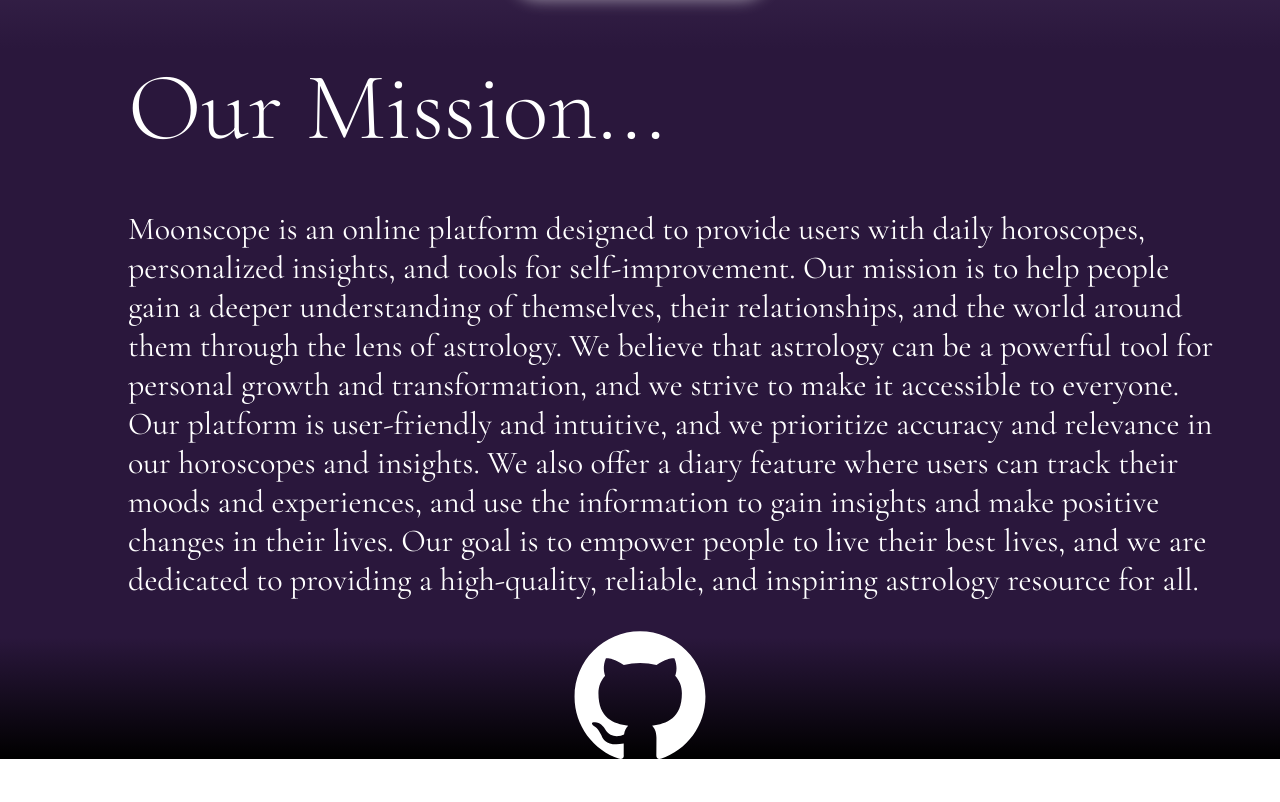
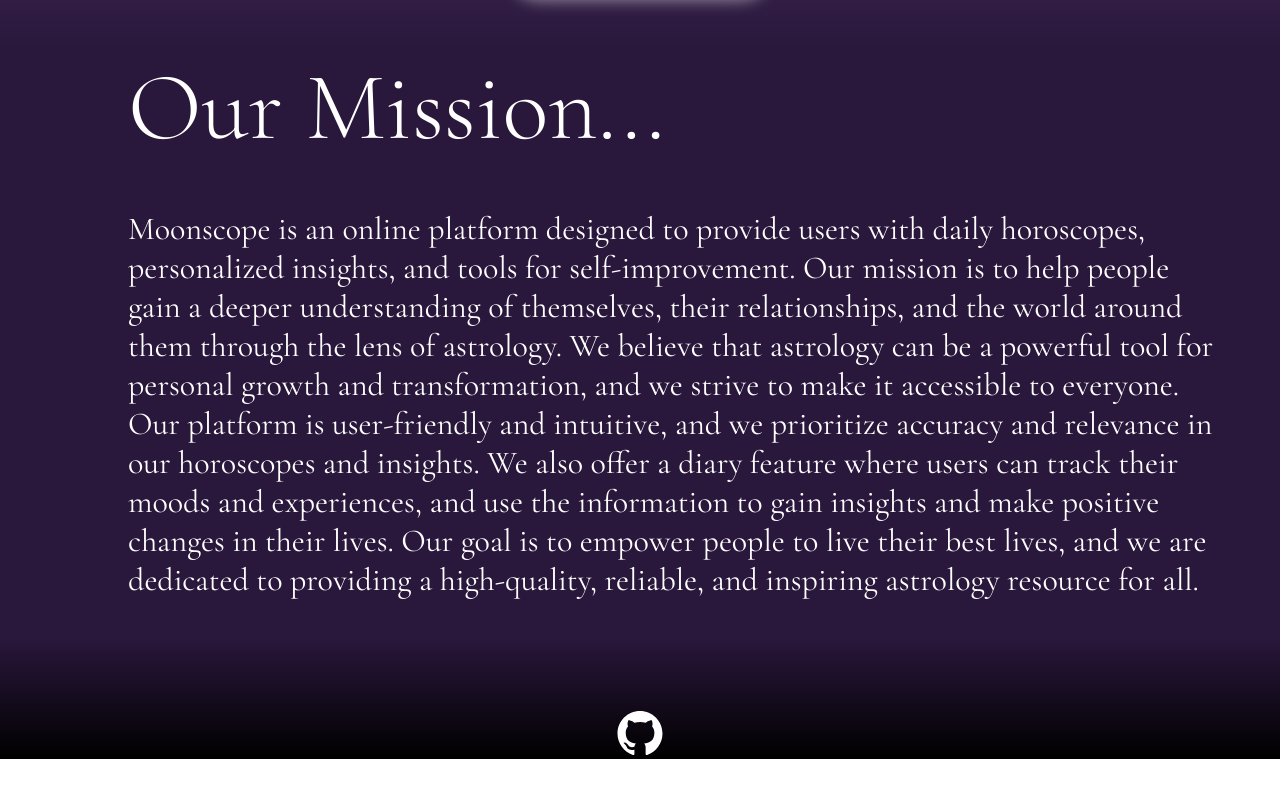
Before and after one commit to cereriss/Moonscope, a website: page Moonscope/public/index.html in a window 1280 px wide. Shown: the part 751-1553 px from the top of the page. After the commit the page ends 1510 px from the top, so only its background shows below. Drawn offline with nearby package versions, Linux system fonts and the light colour scheme.

Commit message:
🐛fixed landing page

```diff
--- a/Moonscope/public/style/landingpag.css
+++ b/Moonscope/public/style/landingpag.css
@@ -147,25 +147,12 @@
   flex-direction: row;
   justify-content: center;
   align-items: flex-end;
-  position: relative;
 
   background: linear-gradient(180deg, #2a173c 23.98%, #000000 100%);
   background-blend-mode: saturation;
 
   width: 100%;
   height: 20vh;
-}
-
-a{
-  width: 15%;
-  height: 80%;
-  align-items: center;
-}
-
-.github{
-  width: 100%;
-    height: 100%;
-    padding-bottom:5vh ;
 }
 
 @keyframes bottone {
@@ -178,14 +165,6 @@
   100% {
     transform: scale(1);
   }
-}
-.fade-in {
-  opacity: 0;
-  transition: opacity 0.8s ease-in-out;
-}
-
-.fade-in.visible {
-  opacity: 1;
 }
 
 @media only screen and (max-width: 600px) {
```
